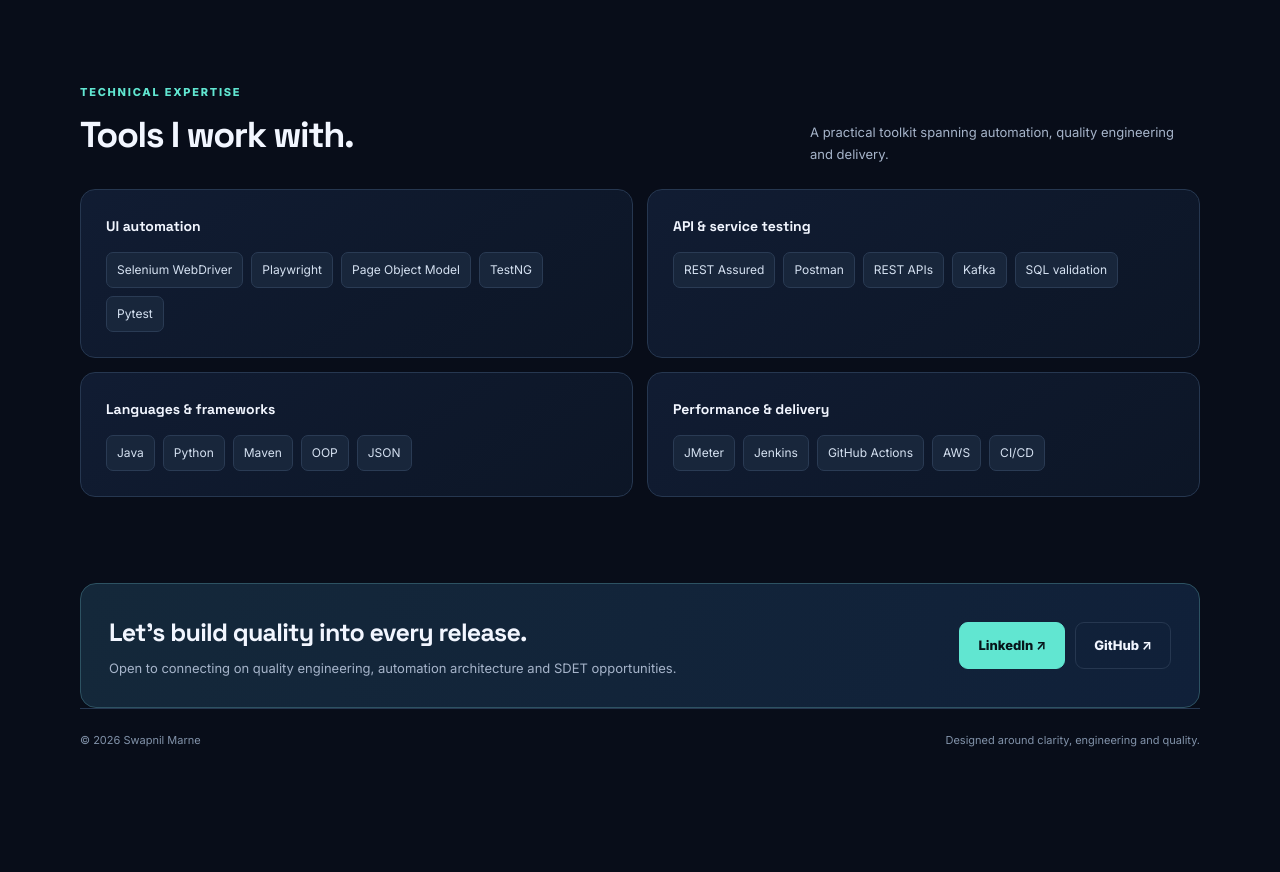
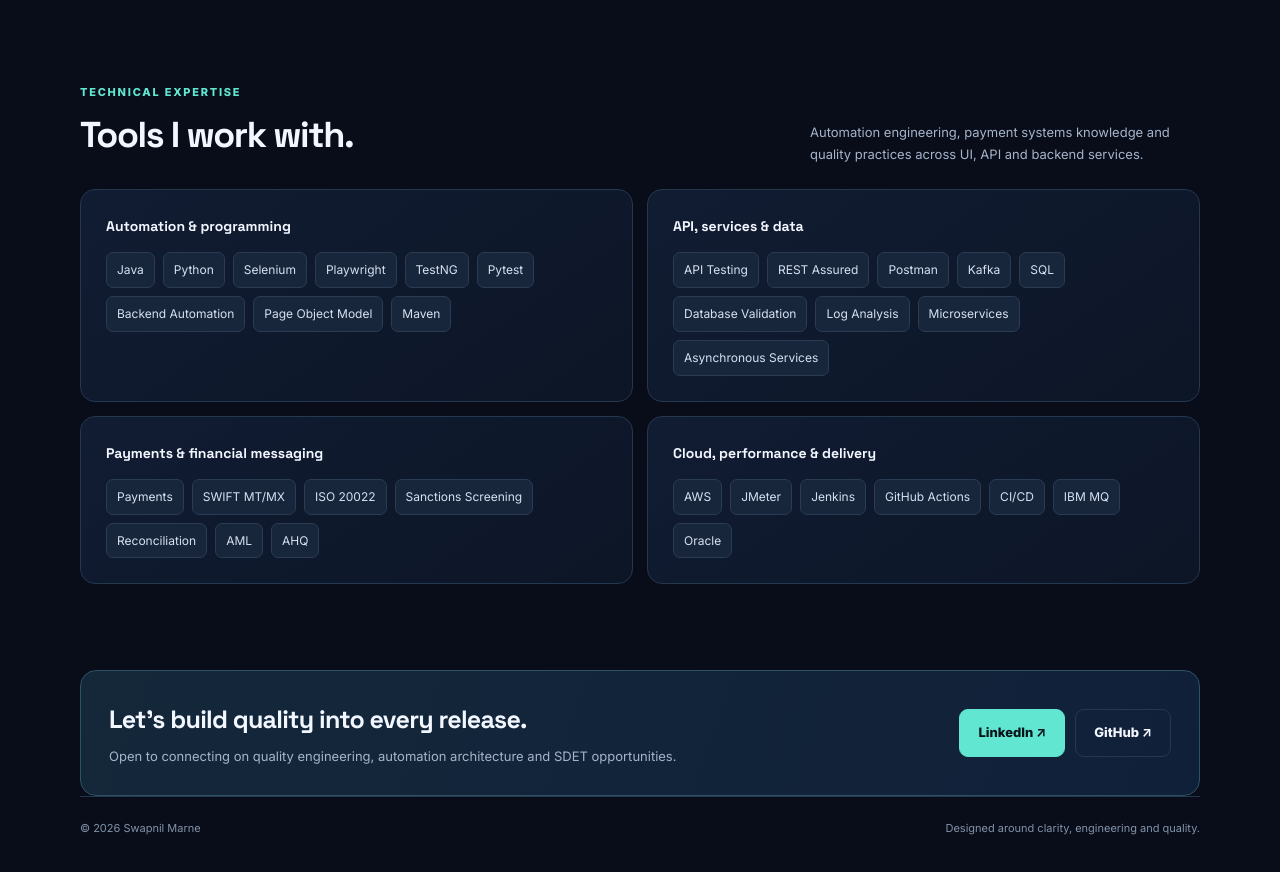
Before and after one commit to swapmarne96/swapmarne96.github.io, a plain HTML site: page index.html in a window 1280 px wide. Shown: the part 1623-2495 px from the top of the page. Before the commit the page ends 2408 px from the top, so only its background shows below. Drawn offline with Linux system fonts and the light colour scheme.

Commit message:
Expand portfolio skills and payments domain expertise

```diff
--- a/index.html
+++ b/index.html
@@ -54,8 +54,13 @@ footer{margin-top:70px;padding:22px 0 35px;border-top:1px solid var(--line);disp
 <article class="project"><div class="project-top"><div class="project-icon">◈</div><span class="project-type">UI automation · Python</span></div><h3>Playwright Python Framework</h3><p>Python and Playwright test automation with Pytest, reusable fixtures, page objects, browser coverage and CI-ready execution.</p><div class="chips"><span class="chip">Python</span><span class="chip">Playwright</span><span class="chip">Pytest</span><span class="chip">Page Objects</span></div><a class="project-link" href="https://github.com/swapmarne96/swapmarne96/tree/main/playwright-python-qa-framework">Explore project ↗</a></article>
 <article class="project"><div class="project-top"><div class="project-icon">⌁</div><span class="project-type">API automation · Java</span></div><h3>REST Assured API Framework</h3><p>Java API automation with reusable request setup, endpoint validation, response assertions and structured test execution.</p><div class="chips"><span class="chip">Java</span><span class="chip">REST Assured</span><span class="chip">TestNG</span><span class="chip">Maven</span><span class="chip">JSON</span></div><a class="project-link" href="https://github.com/swapmarne96/swapmarne96/tree/main/java-api-automation-framework">Explore project ↗</a></article>
 </div></section>
-<section id="skills"><div class="section-head"><div><div class="overline">Technical expertise</div><h2>Tools I work with.</h2></div><p>A practical toolkit spanning automation, quality engineering and delivery.</p></div>
-<div class="skills"><div class="panel skillbox"><h3>UI automation</h3><div class="skill-tags"><span>Selenium WebDriver</span><span>Playwright</span><span>Page Object Model</span><span>TestNG</span><span>Pytest</span></div></div><div class="panel skillbox"><h3>API & service testing</h3><div class="skill-tags"><span>REST Assured</span><span>Postman</span><span>REST APIs</span><span>Kafka</span><span>SQL validation</span></div></div><div class="panel skillbox"><h3>Languages & frameworks</h3><div class="skill-tags"><span>Java</span><span>Python</span><span>Maven</span><span>OOP</span><span>JSON</span></div></div><div class="panel skillbox"><h3>Performance & delivery</h3><div class="skill-tags"><span>JMeter</span><span>Jenkins</span><span>GitHub Actions</span><span>AWS</span><span>CI/CD</span></div></div></div></section>
+<section id="skills"><div class="section-head"><div><div class="overline">Technical expertise</div><h2>Tools I work with.</h2></div><p>Automation engineering, payment systems knowledge and quality practices across UI, API and backend services.</p></div>
+<div class="skills">
+<div class="panel skillbox"><h3>Automation & programming</h3><div class="skill-tags"><span>Java</span><span>Python</span><span>Selenium</span><span>Playwright</span><span>TestNG</span><span>Pytest</span><span>Backend Automation</span><span>Page Object Model</span><span>Maven</span></div></div>
+<div class="panel skillbox"><h3>API, services & data</h3><div class="skill-tags"><span>API Testing</span><span>REST Assured</span><span>Postman</span><span>Kafka</span><span>SQL</span><span>Database Validation</span><span>Log Analysis</span><span>Microservices</span><span>Asynchronous Services</span></div></div>
+<div class="panel skillbox"><h3>Payments & financial messaging</h3><div class="skill-tags"><span>Payments</span><span>SWIFT MT/MX</span><span>ISO 20022</span><span>Sanctions Screening</span><span>Reconciliation</span><span>AML</span><span>AHQ</span></div></div>
+<div class="panel skillbox"><h3>Cloud, performance & delivery</h3><div class="skill-tags"><span>AWS</span><span>JMeter</span><span>Jenkins</span><span>GitHub Actions</span><span>CI/CD</span><span>IBM MQ</span><span>Oracle</span></div></div>
+</div></section>
 <section id="contact"><div class="contact"><div><h2>Let's build quality into every release.</h2><p>Open to connecting on quality engineering, automation architecture and SDET opportunities.</p></div><div class="contact-links"><a class="btn primary" href="https://www.linkedin.com/in/swapnil-marne-33bb2a101/" target="_blank" rel="noreferrer">LinkedIn ↗</a><a class="btn" href="https://github.com/swapmarne96" target="_blank" rel="noreferrer">GitHub ↗</a></div></div></section>
 </main><footer class="wrap"><span>© 2026 Swapnil Marne</span><span>Designed around clarity, engineering and quality.</span></footer>
 </body></html>
```
